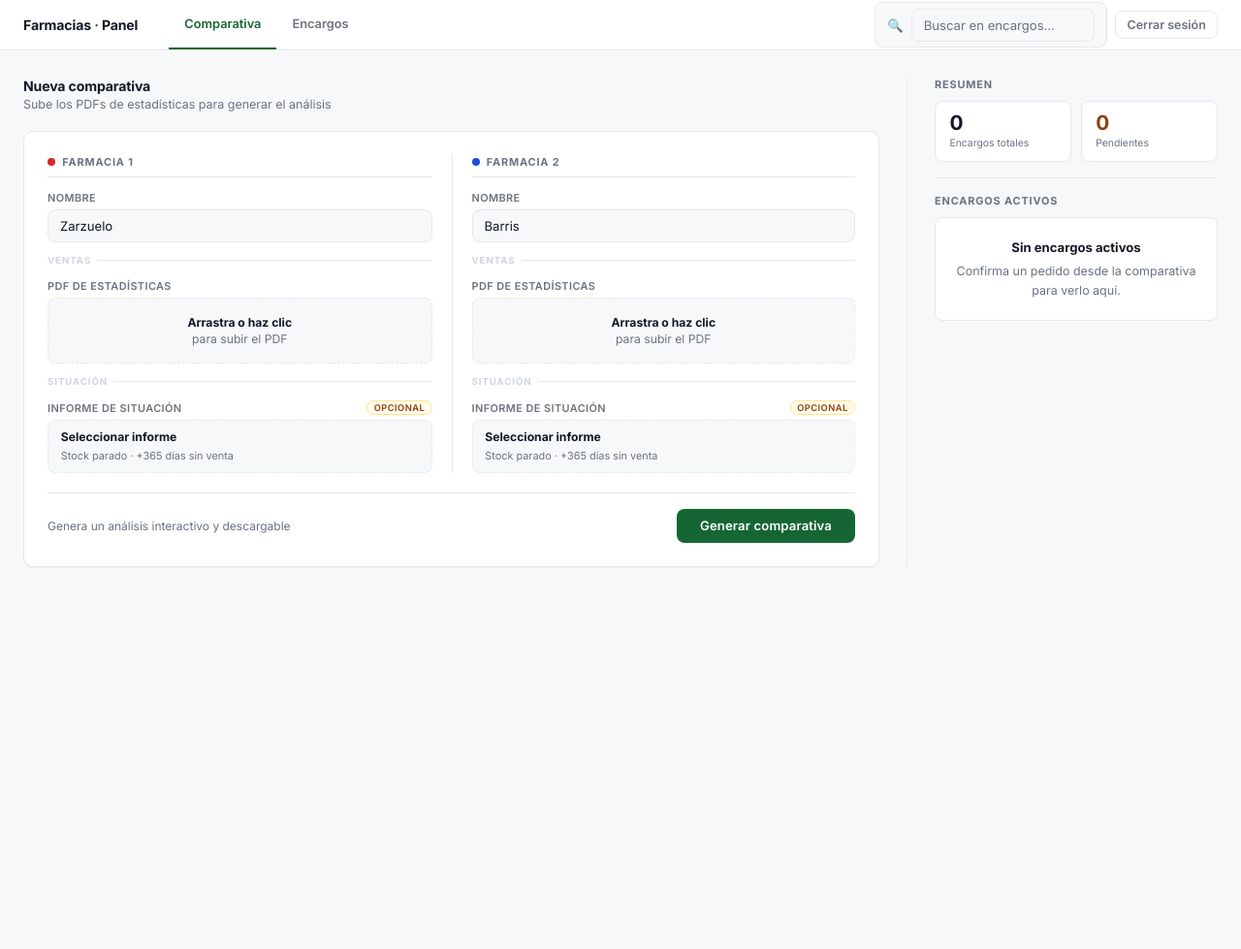
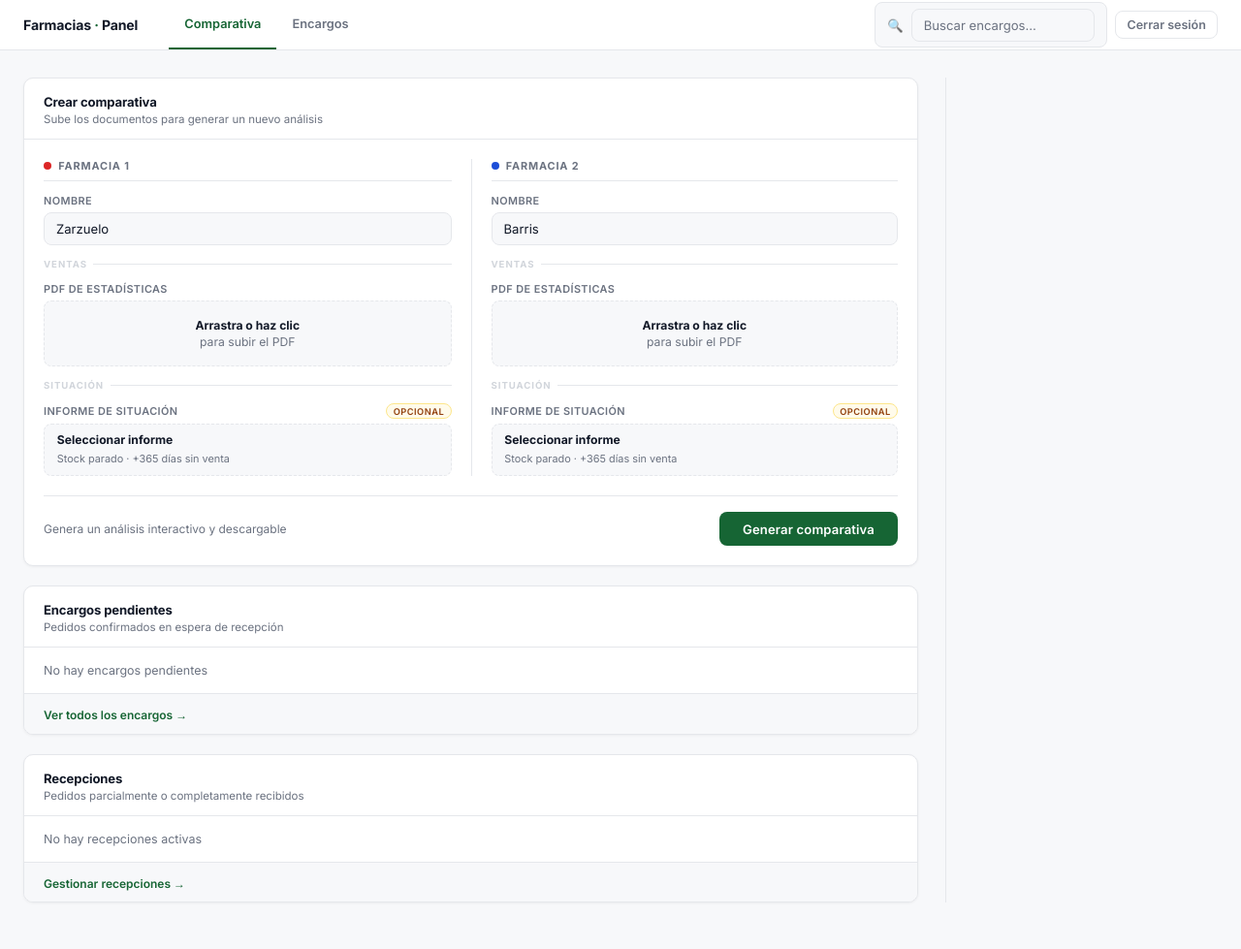
Before and after one commit to telmilloelpillo-hue/comparativa-farmacias, a Flask app: page / in a window 1280 px wide. Shown: the whole page at 97% size. Before the commit the page ends 585 px from the top, so only its background shows below. Run offline with Flask 3, Linux system fonts and the light colour scheme; the visitor is signed in with stand-in values (Sample User, id 1).

Commit message:
update UI + encargos + reparto + mejoras iPad

```diff
--- a/templates/index.html
+++ b/templates/index.html
@@ -134,7 +134,7 @@
     main {
       flex: 1;
       display: grid;
-      grid-template-columns: 1fr 320px;
+      grid-template-columns: 1fr 280px;
       gap: 0;
       align-items: start;
       max-width: 1280px;
@@ -148,32 +148,108 @@
       padding-right: 1.75rem;
       border-right: 1px solid var(--border);
       min-width: 0;
+      display: flex;
+      flex-direction: column;
+      gap: 1.25rem;
     }
 
-    .panel-heading {
-      margin-bottom: 1.25rem;
+    /* ══ DASHBOARD CARDS ════════════════════════════════════════════════════ */
+    .dash-card {
+      background: var(--surface);
+      border: 1px solid var(--border);
+      border-radius: 10px;
+      box-shadow: 0 1px 3px rgba(0,0,0,0.05);
+      overflow: hidden;
     }
-    .panel-heading h2 {
-      font-size: 0.88rem;
+    .dash-card-header {
+      padding: 1rem 1.25rem 0.8rem;
+      border-bottom: 1px solid var(--border);
+    }
+    .dash-card-title {
+      font-size: 0.82rem;
       font-weight: 700;
       color: var(--text);
       letter-spacing: -0.01em;
     }
-    .panel-heading p {
+    .dash-card-sub {
+      font-size: 0.72rem;
+      color: var(--muted);
+      margin-top: 0.18rem;
+    }
+    .dash-card-body {
+      padding: 1.25rem;
+    }
+    .dash-card-body-flush {
+      /* for lists that need edge-to-edge rows */
+    }
+
+    /* ══ ENCARGO ROWS ═══════════════════════════════════════════════════════ */
+    .enc-list { display: flex; flex-direction: column; }
+    .enc-row {
+      display: flex;
+      align-items: center;
+      gap: 0.75rem;
+      padding: 0.7rem 1.25rem;
+      border-bottom: 1px solid var(--border);
+      text-decoration: none;
+      color: inherit;
+      transition: background 0.1s;
+    }
+    .enc-row:last-child { border-bottom: none; }
+    .enc-row:hover { background: var(--bg); }
+
+    .enc-main { flex: 1; min-width: 0; }
+    .enc-id {
+      font-family: 'SF Mono', 'Fira Code', monospace;
+      font-size: 0.75rem;
+      font-weight: 700;
+      color: var(--accent);
+      letter-spacing: 0.02em;
+    }
+    .enc-date {
+      font-size: 0.7rem;
+      color: var(--muted);
+      margin-top: 0.15rem;
+    }
+    .enc-count {
+      font-size: 0.72rem;
+      color: var(--muted);
+      white-space: nowrap;
+      flex-shrink: 0;
+    }
+    .enc-empty {
+      padding: 1rem 1.25rem;
       font-size: 0.78rem;
       color: var(--muted);
-      margin-top: 0.2rem;
     }
+    .enc-footer {
+      padding: 0.65rem 1.25rem;
+      border-top: 1px solid var(--border);
+      background: var(--bg);
+    }
+    .enc-footer a {
+      font-size: 0.75rem;
+      font-weight: 600;
+      color: var(--accent);
+      text-decoration: none;
+    }
+    .enc-footer a:hover { text-decoration: underline; }
 
-    /* ── Upload card ── */
-    .upload-card {
-      background: var(--surface);
-      border: 1px solid var(--border);
-      border-radius: 10px;
-      padding: 1.5rem;
-      box-shadow: 0 1px 2px rgba(0,0,0,0.04);
+    /* ══ STATUS BADGES ══════════════════════════════════════════════════════ */
+    .s-badge {
+      display: inline-flex; align-items: center; gap: 0.3rem;
+      font-size: 0.65rem; font-weight: 700; padding: 0.18rem 0.55rem;
+      border-radius: 999px; white-space: nowrap; flex-shrink: 0;
     }
+    .s-dot { width: 5px; height: 5px; border-radius: 50%; flex-shrink: 0; }
+    .s-pendiente  { background: #fffbeb; color: #92400e; border: 1px solid #fde68a; }
+    .s-pendiente  .s-dot { background: #f59e0b; }
+    .s-parcial    { background: #fff7ed; color: #9a3412; border: 1px solid #fed7aa; }
+    .s-parcial    .s-dot { background: #f97316; }
+    .s-completado { background: #f0fdf4; color: var(--accent); border: 1px solid #d1fae5; }
+    .s-completado .s-dot { background: #16a34a; }
 
+    /* ══ FORM (Crear comparativa) ═══════════════════════════════════════════ */
     .form-grid {
       display: grid;
       grid-template-columns: 1fr 1fr;
@@ -270,7 +346,7 @@
     .has-sit .drop-sm-filename { display: block; }
     .has-sit .drop-sm-hint { display: none; }
 
-    /* Footer */
+    /* Form footer */
     .form-footer {
       margin-top: 1.25rem; padding-top: 1rem; border-top: 1px solid var(--border);
       display: flex; align-items: center; justify-content: space-between;
@@ -297,91 +373,14 @@
     /* ══ RIGHT PANEL ═════════════════════════════════════════════════════════ */
     .right-panel {
       padding-left: 1.75rem;
-      display: flex;
-      flex-direction: column;
-      gap: 1rem;
       position: sticky;
-      top: 70px;    /* below topbar */
+      top: 70px;
     }
-
-    .rp-section { display: flex; flex-direction: column; gap: 0.6rem; }
-    .rp-title {
-      font-size: 0.68rem; font-weight: 700; text-transform: uppercase;
-      letter-spacing: 0.08em; color: var(--muted);
-    }
-
-    /* Encargo rows */
-    .encargo-item {
-      background: white; border: 1px solid var(--border); border-radius: var(--radius);
-      padding: 0.75rem 0.9rem; cursor: pointer; text-decoration: none;
-      display: flex; flex-direction: column; gap: 0.3rem;
-      transition: border-color 0.15s, box-shadow 0.15s;
-    }
-    .encargo-item:hover {
-      border-color: #d1fae5;
-      box-shadow: 0 2px 8px rgba(0,0,0,0.05);
-    }
-    .encargo-item-top {
-      display: flex; align-items: center; justify-content: space-between; gap: 0.5rem;
-    }
-    .encargo-id {
-      font-family: monospace; font-size: 0.72rem; font-weight: 700; color: var(--accent);
-      letter-spacing: 0.04em;
-    }
-    .encargo-date { font-size: 0.72rem; color: var(--muted); margin-top: 0.05rem; }
-    .encargo-prods { font-size: 0.72rem; color: var(--muted); }
-    .encargo-prods strong { color: var(--text); font-weight: 600; }
-
-    /* Status badges */
-    .s-badge {
-      display: inline-flex; align-items: center; gap: 0.3rem;
-      font-size: 0.65rem; font-weight: 700; padding: 0.18rem 0.55rem;
-      border-radius: 999px; white-space: nowrap; flex-shrink: 0;
-    }
-    .s-dot { width: 5px; height: 5px; border-radius: 50%; flex-shrink: 0; }
-    .s-pendiente  { background: #fffbeb; color: #92400e; border: 1px solid #fde68a; }
-    .s-pendiente  .s-dot { background: #f59e0b; }
-    .s-parcial    { background: #fff7ed; color: #9a3412; border: 1px solid #fed7aa; }
-    .s-parcial    .s-dot { background: #f97316; }
-    .s-completado { background: #f0fdf4; color: var(--accent); border: 1px solid #d1fae5; }
-    .s-completado .s-dot { background: #16a34a; }
-
-    .rp-empty {
-      background: white; border: 1px solid var(--border); border-radius: var(--radius);
-      padding: 1.25rem 0.9rem; text-align: center;
-      font-size: 0.78rem; color: var(--muted); line-height: 1.6;
-    }
-    .rp-empty strong { display: block; font-size: 0.82rem; color: var(--text); margin-bottom: 0.25rem; }
-
-    .rp-link {
-      display: flex; align-items: center; justify-content: center;
-      padding: 0.5rem; border: 1px solid var(--border); border-radius: var(--radius);
-      font-size: 0.78rem; font-weight: 600; color: var(--accent);
-      text-decoration: none; background: white; transition: all 0.15s;
-    }
-    .rp-link:hover { background: #f0fdf4; border-color: #d1fae5; }
-
-    /* ── Divider ── */
-    .rp-divider { height: 1px; background: var(--border); }
-
-    /* ── Quick stats ── */
-    .stats-row {
-      display: grid; grid-template-columns: 1fr 1fr; gap: 0.6rem;
-    }
-    .stat-card {
-      background: white; border: 1px solid var(--border); border-radius: var(--radius);
-      padding: 0.75rem 0.9rem;
-    }
-    .stat-num { font-size: 1.3rem; font-weight: 700; color: var(--text); line-height: 1; }
-    .stat-label { font-size: 0.65rem; color: var(--muted); margin-top: 0.25rem; }
-    .stat-num.green { color: var(--accent); }
-    .stat-num.amber { color: #92400e; }
 
     /* ══ LOADING OVERLAY ════════════════════════════════════════════════════ */
     .loading-overlay {
       display: none; position: fixed; inset: 0;
-      background: rgba(247, 248, 250, 0.9);
-      backdrop-filter: blur(10px); -webkit-backdrop-filter: blur(10px);
+      background: #ffffff;
       z-index: 999; align-items: center; justify-content: center;
     }
     .loading-overlay.active { display: flex; }
@@ -424,15 +423,14 @@
     /* ══ RESPONSIVE ══════════════════════════════════════════════════════════ */
     @media (max-width: 900px) {
       main { grid-template-columns: 1fr; padding: 1.25rem 1rem 3rem; }
-      .left-panel { padding-right: 0; border-right: none; border-bottom: 1px solid var(--border); padding-bottom: 1.5rem; margin-bottom: 1.5rem; }
-      .right-panel { padding-left: 0; position: static; }
+      .left-panel { padding-right: 0; border-right: none; }
+      .right-panel { display: none; }
       .topbar-search { display: none; }
     }
     @media (max-width: 600px) {
       .form-grid { grid-template-columns: 1fr; }
       .pharmacy-col { padding: 0; }
       .pharmacy-col:last-child { padding: 0; border-left: none; border-top: 1px solid var(--border); padding-top: 1rem; margin-top: 0.5rem; }
-      .stats-row { grid-template-columns: 1fr 1fr; }
       .topbar { padding: 0 0.9rem; gap: 1rem; }
       .topbar-logout { display: none; }
     }
@@ -452,7 +450,7 @@
   <div class="topbar-right">
     <div class="topbar-search">
       <span class="search-icon">&#128269;</span>
-      <input type="text" id="globalSearch" placeholder="Buscar en encargos…" oninput="filterEncargos(this.value)">
+      <input type="text" id="globalSearch" placeholder="Buscar encargos…" oninput="filterEncargos(this.value)">
     </div>
     <a href="/logout" class="topbar-logout">Cerrar sesión</a>
   </div>
@@ -461,14 +459,16 @@
 <!-- ══ MAIN ══ -->
 <main>
 
-  <!-- ── LEFT: Upload form ── -->
+  <!-- ── LEFT: 3-card stack ── -->
   <section class="left-panel">
-    <div class="panel-heading">
-      <h2>Nueva comparativa</h2>
-      <p>Sube los PDFs de estadísticas para generar el análisis</p>
+
+    <!-- Card 1: Crear comparativa -->
+    <div class="dash-card" id="cardCrear">
+      <div class="dash-card-header">
+        <div class="dash-card-title">Crear comparativa</div>
+        <div class="dash-card-sub">Sube los documentos para generar un nuevo análisis</div>
       </div>
-
-    <div class="upload-card">
+      <div class="dash-card-body">
         <form id="mainForm" action="/comparar" method="POST" enctype="multipart/form-data">
           <div class="form-grid">
 
@@ -550,38 +550,39 @@
           </div>
         </form>
       </div>
-  </section>
+    </div>
 
-  <!-- ── RIGHT: Encargos panel ── -->
-  <aside class="right-panel">
-
-    <!-- Stats -->
-    <div class="rp-section">
-      <div class="rp-title">Resumen</div>
-      <div class="stats-row" id="statsRow">
-        <div class="stat-card">
-          <div class="stat-num" id="statTotal">—</div>
-          <div class="stat-label">Encargos totales</div>
+    <!-- Card 2: Encargos pendientes -->
+    <div class="dash-card" id="cardPendientes">
+      <div class="dash-card-header">
+        <div class="dash-card-title">Encargos pendientes</div>
+        <div class="dash-card-sub">Pedidos confirmados en espera de recepción</div>
       </div>
-        <div class="stat-card">
-          <div class="stat-num amber" id="statPending">—</div>
-          <div class="stat-label">Pendientes</div>
-        </div>
+      <div id="pendientesList" class="enc-list"></div>
+      <div class="enc-footer">
+        <a href="/encargos">Ver todos los encargos →</a>
       </div>
     </div>
 
-    <div class="rp-divider"></div>
-
-    <!-- Encargos list -->
-    <div class="rp-section">
-      <div class="rp-title">Encargos activos</div>
-      <div id="encargosList"></div>
-      <a href="/encargos" class="rp-link" id="rpLinkAll" style="display:none">
-        Ver todos los encargos →
-      </a>
+    <!-- Card 3: Recepciones -->
+    <div class="dash-card" id="cardRecepciones">
+      <div class="dash-card-header">
+        <div class="dash-card-title">Recepciones</div>
+        <div class="dash-card-sub">Pedidos parcialmente o completamente recibidos</div>
+      </div>
+      <div id="recepcionesList" class="enc-list"></div>
+      <div class="enc-footer">
+        <a href="/encargos">Gestionar recepciones →</a>
+      </div>
     </div>
 
+  </section>
+
+  <!-- ── RIGHT: placeholder ── -->
+  <aside class="right-panel">
+    <!-- reservado para panel de detalle futuro -->
   </aside>
+
 </main>
 
 <!-- ══ LOADING OVERLAY ══ -->
@@ -692,7 +693,7 @@ document.getElementById('mainForm').addEventListener('submit', async function(e)
   }
 });
 
-// ── Encargos panel ────────────────────────────────────────────────────────────
+// ── Encargos logic ────────────────────────────────────────────────────────────
 let _allEncargos = [];
 
 function calcStatus(enc) {
@@ -708,49 +709,47 @@ function calcStatus(enc) {
 
 function statusBadge(status) {
   const labels = { pendiente: 'Pendiente', parcial: 'Parcial', completado: 'Completado' };
-  return `<span class="s-badge s-${status}">
-    <span class="s-dot"></span>${labels[status] || status}
-  </span>`;
+  return `<span class="s-badge s-${status}"><span class="s-dot"></span>${labels[status] || status}</span>`;
 }
 
-function renderEncargos(list) {
-  const container = document.getElementById('encargosList');
-  const link      = document.getElementById('rpLinkAll');
-
-  if (list.length === 0) {
-    container.innerHTML = `<div class="rp-empty">
-      <strong>Sin encargos activos</strong>
-      Confirma un pedido desde la comparativa para verlo aquí.
-    </div>`;
-    link.style.display = 'none';
+function renderCardList(containerId, items, emptyMsg) {
+  const container = document.getElementById(containerId);
+  if (items.length === 0) {
+    container.innerHTML = `<div class="enc-empty">${emptyMsg}</div>`;
     return;
   }
-
-  // Show up to 5, newest first
-  const show   = list.slice().reverse().slice(0, 5);
-  link.style.display = list.length > 0 ? '' : 'none';
-
-  container.innerHTML = show.map(enc => {
+  container.innerHTML = items.slice().reverse().map(enc => {
     const status = calcStatus(enc);
     const nProds = (enc.products || []).length;
-    const pending = (enc.products || []).filter(p =>
-      ((p.pedido_zarzuelo || 0) > 0 && !p.recibido_zarzuelo) ||
-      ((p.pedido_barris   || 0) > 0 && !p.recibido_barris)
-    ).length;
-    return `
-      <a href="/encargos" class="encargo-item" style="display:flex;flex-direction:column;gap:0.3rem">
-        <div class="encargo-item-top">
-          <span class="encargo-id">${enc.order_id}</span>
+    const labPart = enc.lab ? ' · ' + enc.lab : '';
+    return `<a href="/encargos" class="enc-row">
+      <div class="enc-main">
+        <div class="enc-id">${enc.order_id}</div>
+        <div class="enc-date">${enc.date}${labPart}</div>
+      </div>
+      <div class="enc-count">${nProds} prod.</div>
       ${statusBadge(status)}
-        </div>
-        <div class="encargo-date">${enc.date}${enc.lab ? ' · ' + enc.lab : ''}</div>
-        <div class="encargo-prods">${nProds} producto${nProds !== 1 ? 's' : ''}${pending > 0 ? ' · <strong>' + pending + ' pendiente' + (pending !== 1 ? 's' : '') + '</strong>' : ''}</div>
     </a>`;
   }).join('');
 }
 
+function renderDashCards(list) {
+  const pendientes   = list.filter(e => calcStatus(e) === 'pendiente');
+  const recepciones  = list.filter(e => calcStatus(e) !== 'pendiente');
+  renderCardList('pendientesList',  pendientes,  'No hay encargos pendientes');
+  renderCardList('recepcionesList', recepciones, 'No hay recepciones activas');
+
+  // Tab badge
+  const tab = document.getElementById('tabEncargos');
+  if (pendientes.length > 0) {
+    tab.innerHTML = 'Encargos <span class="tab-badge badge-pending">' + pendientes.length + '</span>';
+  } else if (list.length > 0) {
+    tab.innerHTML = 'Encargos <span class="tab-badge badge-green">' + list.length + '</span>';
+  }
+}
+
 function filterEncargos(term) {
-  if (!term.trim()) { renderEncargos(_allEncargos); return; }
+  if (!term.trim()) { renderDashCards(_allEncargos); return; }
   const t = term.trim().toUpperCase();
   const filtered = _allEncargos.filter(enc =>
     enc.order_id.toUpperCase().includes(t) ||
@@ -759,21 +758,7 @@ function filterEncargos(term) {
       (p.codigo || '').includes(t) || (p.descripcion || '').toUpperCase().includes(t)
     )
   );
-  renderEncargos(filtered);
-}
-
-function updateStats(list) {
-  const pending = list.filter(e => calcStatus(e) !== 'completado').length;
-  document.getElementById('statTotal').textContent   = list.length;
-  document.getElementById('statPending').textContent = pending;
-
-  // Update tab badge
-  const tab = document.getElementById('tabEncargos');
-  if (pending > 0) {
-    tab.innerHTML = 'Encargos <span class="tab-badge badge-pending">' + pending + '</span>';
-  } else if (list.length > 0) {
-    tab.innerHTML = 'Encargos <span class="tab-badge badge-green">' + list.length + '</span>';
-  }
+  renderDashCards(filtered);
 }
 
 // Init
@@ -782,8 +767,7 @@ try {
   if (saved) _allEncargos = JSON.parse(saved);
 } catch(e) {}
 
-updateStats(_allEncargos);
-renderEncargos(_allEncargos);
+renderDashCards(_allEncargos);
 </script>
 
 </body>
```
Also changed, not shown: templates/comparativa.html (+137 -56 lines), templates/encargos.html (+23 -25 lines). Lines whose indentation alone changed are shown as unchanged.
